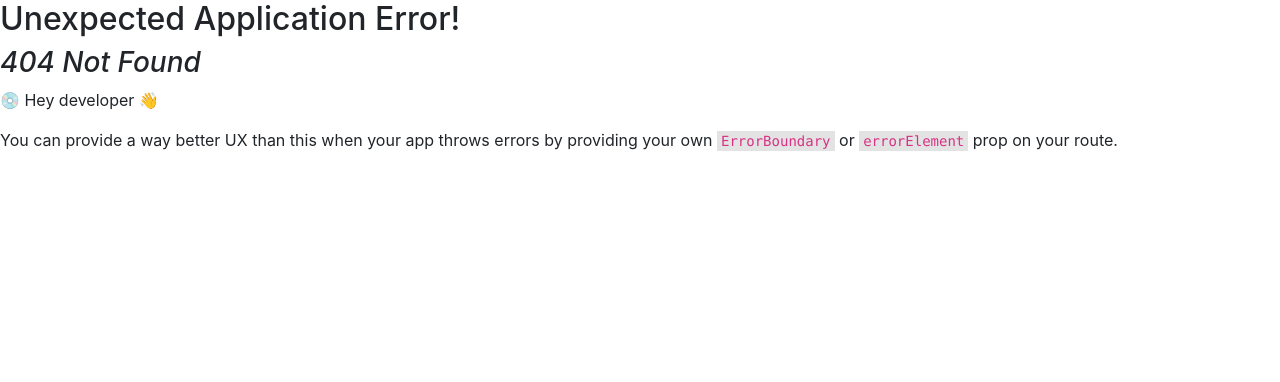
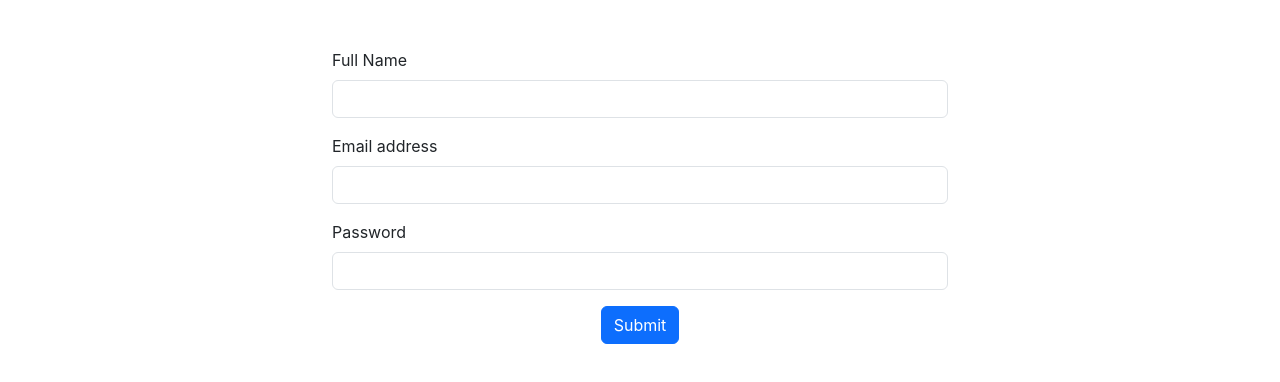
Before and after one commit to softwareharish08/mernstack-projects, a React (Create React App) app in the folder todo_client/: page /signup in a window 1280 px wide. Before the commit this address had no page. Shown: the top 382 px of the page. Built offline with nearby package versions, Linux system fonts and the light colour scheme.

Commit message:
basic signup and login page setup

```diff
--- a/todo_client/src/components/Home.js
+++ b/todo_client/src/components/Home.js
@@ -83,7 +83,7 @@ const Home = () => {
                     'Content-Type': 'application/json'
                 }
             })
-        }catch(error){
+        } catch (error) {
             console.error('Error updating todo status:', error.message);
         }
 
@@ -99,7 +99,7 @@ const Home = () => {
                     'Content-Type': 'application/json'
                 }
             })
-        }catch(error){
+        } catch (error) {
             console.error('Error updating todo status:', error.message);
         }
 
@@ -107,9 +107,9 @@ const Home = () => {
 
     //checking checkbox is checked or not
     const handleCheckbox = (e, id) => {
-        if(e.target.checked){
+        if (e.target.checked) {
             statusDone(id)
-        }else{
+        } else {
             statusPending(id)
         }
     }
@@ -162,18 +162,20 @@ const Home = () => {
                                     <li className="list-group-item my-2 d-flex justify-content-between" key={todo._id}>
                                         <div>
                                             <input className="form-check-input me-1"
-                                            onChange={(e)=>handleCheckbox(e, todo._id)}
-                                            checked={todo.status===true}
-                                            type="checkbox" value="" id="firstCheckbox" />
+                                                onChange={(e) => handleCheckbox(e, todo._id)}
+                                                checked={todo.status === true}
+                                                type="checkbox" value="" id="firstCheckbox" />
                                             <label className="form-check-label mx-3" htmlFor="firstCheckbox">{todo.title}</label>
                                         </div>
 
-                                        <div className=''>
+                                        <div className='d-flex justify-center'>
+                                            <h6 className='mb-0'><span className="badge" style={todo.priority==='high'? {backgroundColor:'red'}: todo.priority==='medium'? {backgroundColor:'yellow'}: {backgroundColor:'green'}}>{todo.priority}</span></h6>
+
                                             <span className={`badge mx-3 `}
-                                            style={todo.status===true? {backgroundColor:'green'}:{backgroundColor:'red'}}
-                                            >{todo.status===true? "done": "pending"}</span>
+                                                style={todo.status === true ? { backgroundColor: 'green' } : { backgroundColor: 'red' }}
+                                            >{todo.status === true ? "done" : "pending"}</span>
                                             <i
-                                                className="fa-solid fa-xmark fa-xl pt-2 mr-2"
+                                                className="fa-solid fa-xmark fa-xl mt-2 mr-2"
                                                 onClick={() => deleteTodo(todo._id)}
                                             />
                                         </div>
--- /dev/null
+++ b/todo_client/src/components/Login.js
@@ -0,0 +1,23 @@
+import React from 'react'
+
+const Login = () => {
+    return (
+        <div className='container my-5 w-50'>
+            <form>
+                <div className="mb-3">
+                    <label htmlFor="exampleInputEmail1" className="form-label">Email address</label>
+                    <input type="email" className="form-control" id="exampleInputEmail1" aria-describedby="emailHelp" />
+                </div>
+                <div className="mb-3">
+                    <label htmlFor="exampleInputPassword1" className="form-label">Password</label>
+                    <input type="password" className="form-control" id="exampleInputPassword1" />
+                </div>
+                <div className='text-center'>
+                    <button type="submit" className="btn btn-primary">Submit</button>
+                </div>
+            </form>
+        </div>
+    )
+}
+
+export default Login
--- a/todo_client/src/components/Navbar.js
+++ b/todo_client/src/components/Navbar.js
@@ -20,8 +20,8 @@ const Navbar = () => {
                             </li>
                         </ul>
                         <div className="btns">
-                            <button className="btn btn-outline-success mx-2" type="button">Signin</button>
-                            <button className="btn btn-outline-success mx-2" type="button">Signup</button>
+                            <button className="btn btn-outline-success mx-2" type="button"><Link className='text-decoration-none' to='/signup'>SignUp</Link></button>
+                            <button className="btn btn-outline-success mx-2" type="button"><Link className='text-decoration-none' to='/login'>Login</Link></button>
                         </div>
                     </div>
                 </div>
--- /dev/null
+++ b/todo_client/src/components/Signup.js
@@ -0,0 +1,29 @@
+import React from 'react'
+
+const Signup = () => {
+    return (
+        <div className="container my-5 w-50">
+
+            <form>
+                <div className="mb-3">
+                    <label htmlFor="fullname" className="form-label">Full Name</label>
+                    <input type="text" className="form-control" id="fullname" aria-describedby="emailHelp"/>
+                </div>
+                <div className="mb-3">
+                    <label htmlFor="exampleInputEmail1" className="form-label">Email address</label>
+                    <input type="email" className="form-control" id="exampleInputEmail1" aria-describedby="emailHelp"/>
+                </div>
+                <div className="mb-3">
+                    <label htmlFor="exampleInputPassword1" className="form-label">Password</label>
+                    <input type="password" className="form-control" id="exampleInputPassword1"/>
+                </div>
+                <div className='text-center'>
+                    <button type="submit" className="btn btn-primary">Submit</button>
+                </div>
+            </form>
+
+        </div>
+    )
+}
+
+export default Signup
```
Also changed, not shown: todo_client/src/router/routes.js (+12 -0 lines).
